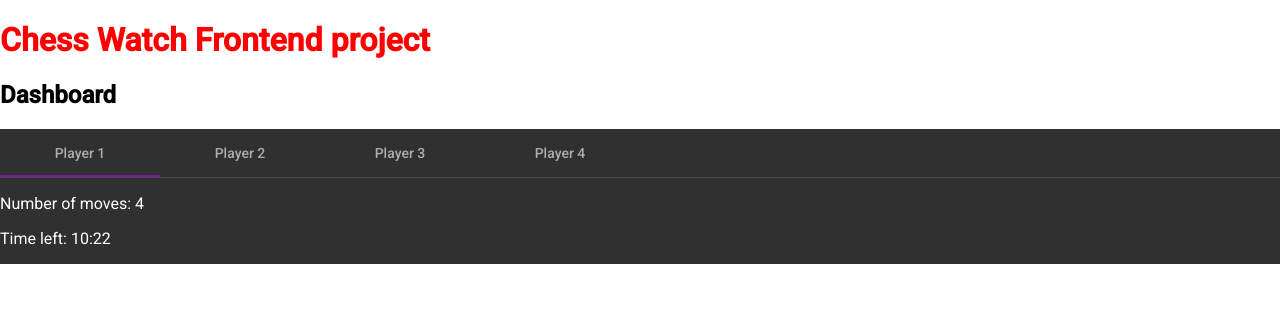
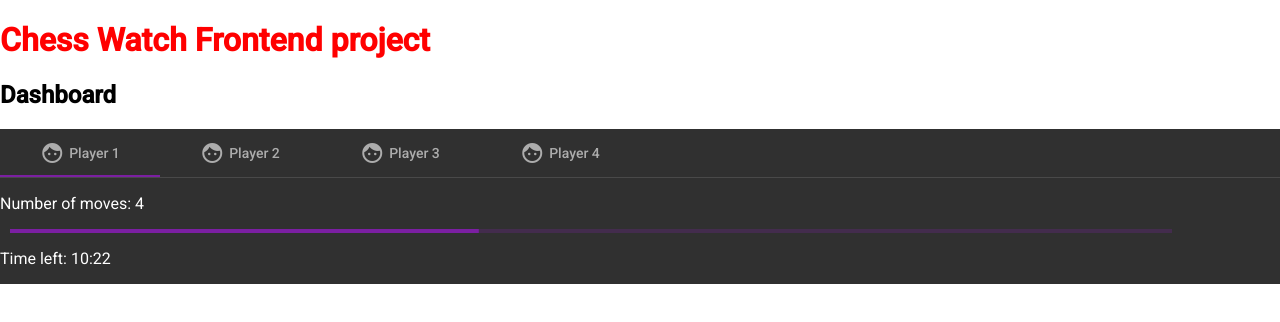
Before and after one commit to Brianmanden/chess-watch-frontend, an Angular app in the folder cwf/: page / in a window 1280 px wide. Shown: the top 322 px of the page. Built offline with nearby package versions, Linux system fonts and the light colour scheme.

Commit message:
Add progress-bar, face icon

```diff
--- a/cwf/src/app/dashboard/dashboard.component.html
+++ b/cwf/src/app/dashboard/dashboard.component.html
@@ -1,27 +1,63 @@
 <h2>Dashboard</h2>
 <div class="mat-app-background basic-container">
   <mat-tab-group animationDuration="0ms">
-    <mat-tab label="Player 1">
+    <mat-tab label="Player 1" id="player1">
       <div>
+        <ng-template mat-tab-label>
+          <mat-icon class="player-icon">face</mat-icon>
+          <p>Player 1</p>
+        </ng-template>
         <p>Number of moves: 4</p>
+        <mat-progress-bar
+          class="progress-bar"
+          mode="determinate"
+          value="40"
+        ></mat-progress-bar>
         <p>Time left: 10:22</p>
       </div>
     </mat-tab>
-    <mat-tab label="Player 2">
+    <mat-tab label="Player 2" id="player2">
       <div>
+        <ng-template mat-tab-label>
+          <mat-icon class="player-icon">face</mat-icon>
+          <p>Player 2</p>
+        </ng-template>
         <p>Number of moves: 3</p>
+        <mat-progress-bar
+          class="progress-bar"
+          mode="determinate"
+          value="40"
+        ></mat-progress-bar>
         <p>Time left: 8:25</p>
       </div>
     </mat-tab>
-    <mat-tab label="Player 3">
+    <mat-tab label="Player 3" id="player3">
       <div>
+        <ng-template mat-tab-label>
+          <mat-icon class="player-icon">face</mat-icon>
+          <p>Player 3</p>
+        </ng-template>
         <p>Number of moves: 3</p>
+        <mat-progress-bar
+          class="progress-bar"
+          mode="determinate"
+          value="40"
+        ></mat-progress-bar>
         <p>Time left: 11:32</p>
       </div>
     </mat-tab>
-    <mat-tab label="Player 4">
+    <mat-tab label="Player 4" id="player4">
       <div>
+        <ng-template mat-tab-label>
+          <mat-icon class="player-icon">face</mat-icon>
+          <p>Player 4</p>
+        </ng-template>
         <p>Number of moves: 3</p>
+        <mat-progress-bar
+          class="progress-bar"
+          mode="determinate"
+          value="40"
+        ></mat-progress-bar>
         <p>Time left: 12:42</p>
       </div>
     </mat-tab>
--- a/cwf/src/app/dashboard/dashboard.component.scss
+++ b/cwf/src/app/dashboard/dashboard.component.scss
@@ -0,0 +1,8 @@
+.mat-icon {
+  padding-right: 5px;
+}
+
+.progress-bar {
+  padding: 0 10px;
+  width: 90%;
+}
--- a/cwf/src/app/dashboard/dashboard.component.ts
+++ b/cwf/src/app/dashboard/dashboard.component.ts
@@ -8,5 +8,11 @@ import { Component, OnInit } from '@angular/core';
 export class DashboardComponent implements OnInit {
   constructor() {}
 
-  ngOnInit(): void {}
+  ngOnInit(): void {
+    setInterval(this.ticker, 1000);
+  }
+
+  ticker(playerId?: string): void {
+    console.log('tick');
+  }
 }
```
Also changed, not shown: cwf/src/app/app.module.ts (+9 -1 lines).
